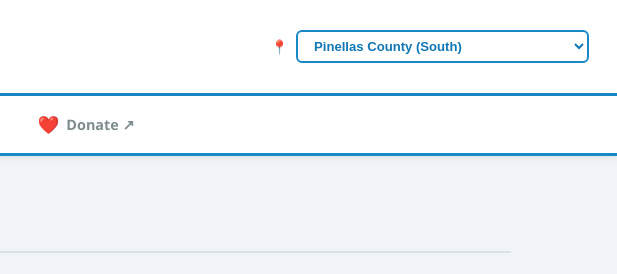
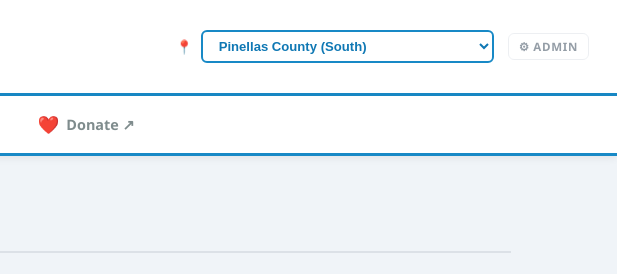
Before and after one commit to JonNiswander/Mind-the-Gap-Together, a plain HTML site: page index.html in a window 1280 px wide. Shown: the top 274 px of the page, 663-1280 px from the left. Drawn offline with Linux system fonts and the light colour scheme.

Commit message:
Add files via upload

```diff
--- a/index.html
+++ b/index.html
@@ -322,6 +322,7 @@
       <span class="tagline">Resource Portal</span>
     </div>
   </a>
+  <div style="display:flex;align-items:center;gap:14px;">
     <div class="county-selector">
       <span>📍</span>
       <select onchange="updateCounty(this.value)">
@@ -330,6 +331,14 @@
         <option value="hillsborough">Hillsborough County ▸ Coming Soon</option>
         <option value="pasco">Pasco County ▸ Coming Soon</option>
       </select>
+    </div>
+    <a href="/admin.html" style="
+      font-size:0.72rem; font-weight:700; letter-spacing:0.06em;
+      text-transform:uppercase; color:var(--text-muted);
+      padding:5px 10px; border-radius:6px;
+      border:1px solid var(--border); text-decoration:none;
+      opacity:0.5; transition:opacity 0.2s;
+    " onmouseover="this.style.opacity='1'" onmouseout="this.style.opacity='0.5'">⚙ Admin</a>
   </div>
 </header>
 
```
Lines whose indentation alone changed are shown as unchanged.
